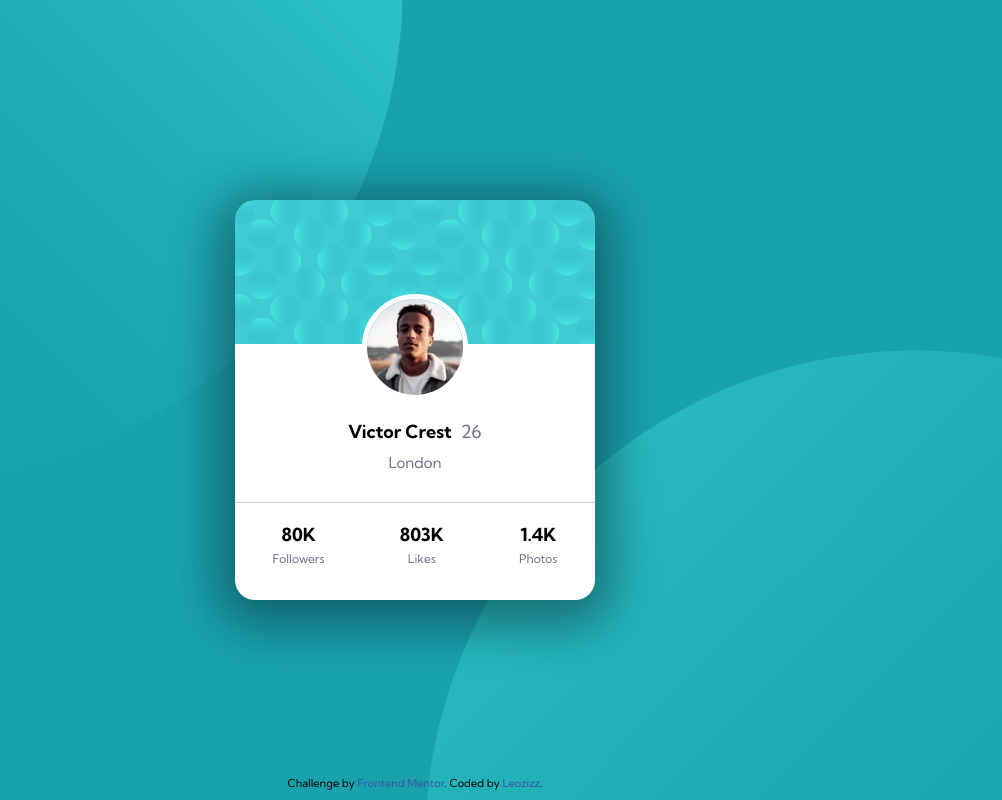
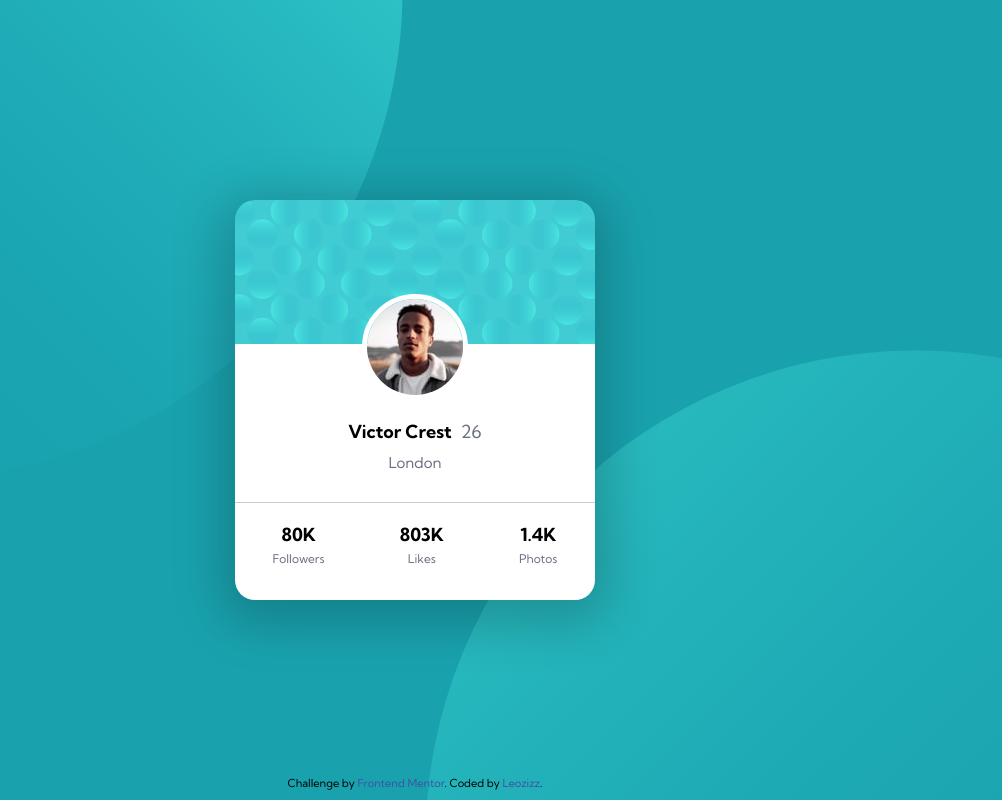
Before and after one commit to leozizz/profile-card-component, a plain HTML site: page index.html in a window 1280 px wide. Shown: the whole page, without its empty margins (225-1227 px from the left). Drawn offline with Linux system fonts and the light colour scheme.

Commit message:
Style adjustments

```diff
--- a/assets/style/style.css
+++ b/assets/style/style.css
@@ -37,8 +37,8 @@ main {
     background-size: 100%;
     background-position: top;
     background-repeat: no-repeat;
-    -webkit-box-shadow: 0px 10px 50px 15px rgba(0,0,0,0.4);
-    box-shadow: 0px 10px 50px 15px rgba(0,0,0,0.4);
+    -webkit-box-shadow: 0px 10px 50px 15px rgba(0,0,0,0.2);
+    box-shadow: 0px 10px 50px 15px rgba(0,0,0,0.2);
 }
 
 .profile-card .profile-picture {
```
Also changed, not shown: assets/readme/desktop-preview.png (added), assets/readme/mobile-preview.png (added).
